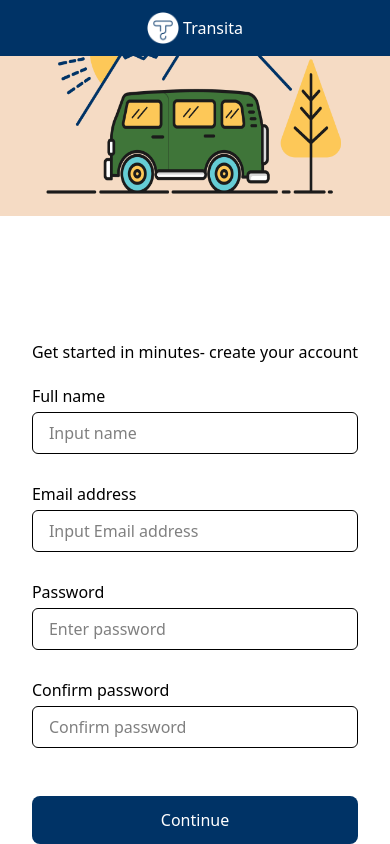
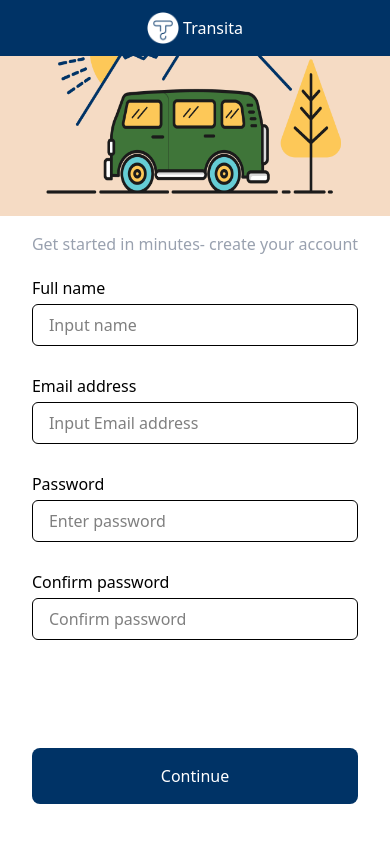
Before and after one commit to calebtolorunleke/the_transita_app, a React (Vite) app: page /signup in a window 390 px wide. Built offline with nearby package versions, Linux system fonts and the light colour scheme.

Commit message:
home module update

```diff
--- a/src/Pages/Signup.jsx
+++ b/src/Pages/Signup.jsx
@@ -5,14 +5,16 @@ import signimg from "../assets/images/signimg.png";
 const Signup = () => {
   return (
     <>
-      <main className="max-w-[1500px] mx-auto flex flex-col md:grid md:grid-cols-2 items-center gap-5 md:gap-20 h-screen">
-        <div className="flex flex-col items-center gap-5 max-w-full order-2 md:order-1">
+      <main className="max-w-[1500px] mx-auto flex flex-col md:grid md:grid-cols-2 items-center gap-2 md:gap-20 h-screen">
+        <div className="flex flex-col items-center mt-2 gap-5 max-w-full order-2 md:order-1">
           <div className="flex flex-col gap-7 md:py-3 w-full md:px-20">
             <div className="hidden md:flex flex-row items-center gap-2">
               <img src={logo} alt="" className="w-10 h-10" />
               <span>Transita</span>
             </div>
-            <h1>Get started in minutes- create your account</h1>
+            <h1 className="text-gray-400">
+              Get started in minutes- create your account
+            </h1>
           </div>
 
           <form
@@ -55,13 +57,13 @@ const Signup = () => {
               />
             </span>
 
-            <button className="bg-[#003366] w-full mt-5 md:mt-20 py-3 md:py-4 text-white rounded-lg">
+            <button className="bg-[#003366] w-full mt-20 mb-5 py-4 text-white rounded-lg">
               Continue
             </button>
           </form>
         </div>
 
-        <div className="w-full h-screen order-1 ">
+        <div className="w-full md:h-screen order-1 ">
           <div className="flex flex-row items-center gap-1 justify-center py-3 md:hidden bg-[#003366]">
             <img src={logo} alt="" className="w-8 h-8" />
             <span className="text-white">Transita</span>
```
